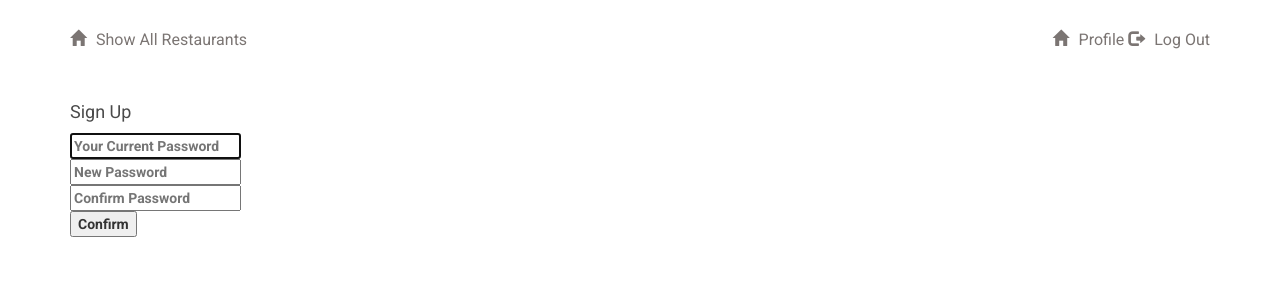
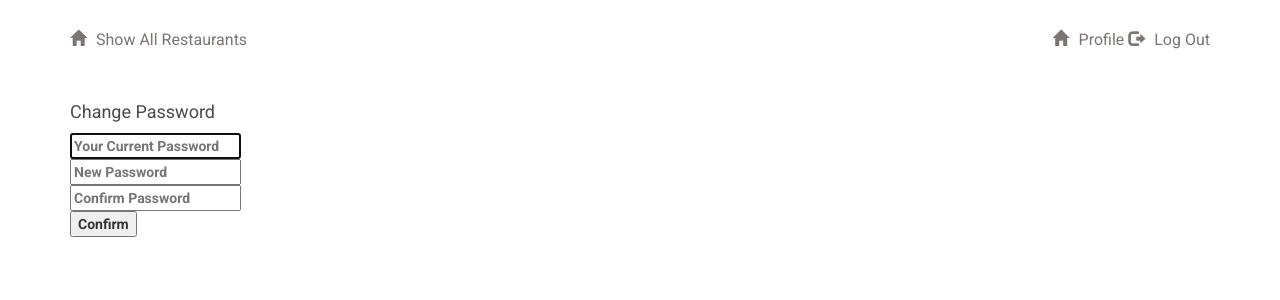
Before and after one commit to MQCOMP3310-2023/comp3310assignment2-group-404, a Flask app: page /profile/passwordChange in a window 1280 px wide. Shown: the top 300 px of the page. Run offline with Flask 3, Linux system fonts and the light colour scheme; the visitor is signed in with stand-in values (Sample User, id 1); some libraries are stand-ins or nearby versions.

Commit message:
changed text on passwordchange html

```diff
--- a/project/templates/passwordChange.html
+++ b/project/templates/passwordChange.html
@@ -2,7 +2,7 @@
 {% block content %}
 {% include "header.html" %}
 <div class="column is-4 is-offset-4">
-    <h3 class="title">Sign Up</h3>
+    <h3 class="title">Change Password</h3>
     <div class="box">
         <form method="POST" action="{{ url_for('auth.changePassword') }}">
             <div class="field">
```
